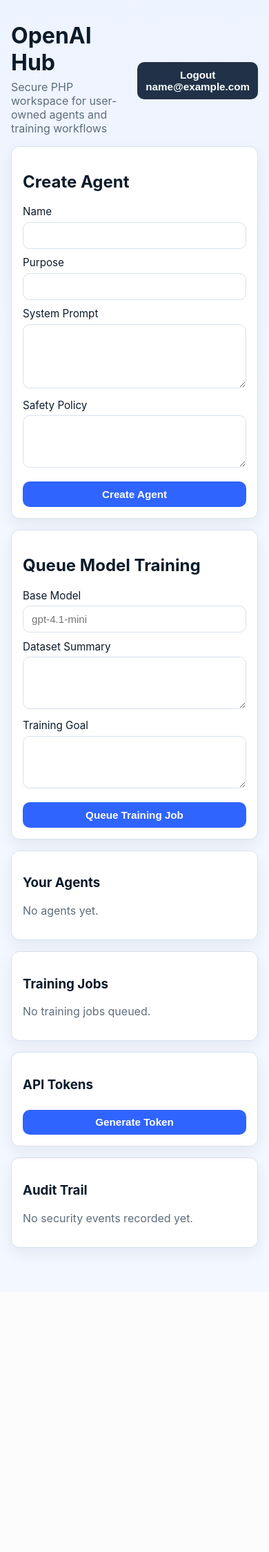
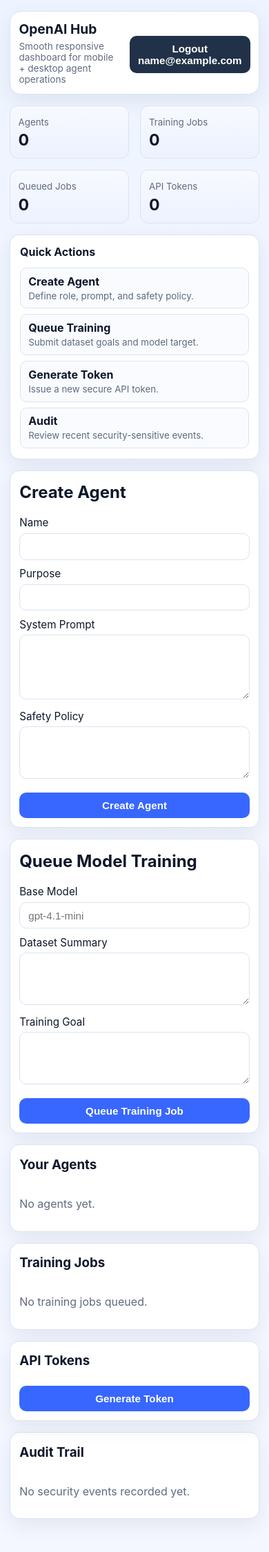
Before and after one commit to Kgkkjjj/WebBrowser, a PHP site: page /index.php in a window 390 px wide. Shown: the whole page at 69% size. Before the commit the page ends 1825 px from the top, so only its background shows below. Run offline with PHP 8.4, Linux system fonts and the light colour scheme; the visitor is signed in with stand-in values (Sample User, id 1).

Commit message:
Polish single-file dashboard for mobile and desktop UX

```diff
--- a/php-openai-hub/index.php
+++ b/php-openai-hub/index.php
@@ -421,55 +421,93 @@ if ($uid === null && $view === 'dashboard') {
     <style>
         :root {
             color-scheme: light;
-            --bg: #f3f7ff;
+            --bg: #f4f7ff;
             --card: #ffffff;
-            --text: #0c1b2a;
-            --muted: #5e6d7b;
-            --primary: #2f64ff;
+            --surface: #edf2ff;
+            --text: #0f172a;
+            --muted: #5f6b81;
+            --primary: #3867ff;
+            --primary-dark: #274dd5;
             --danger: #c0392b;
             --ok: #0d8f58;
-            --border: #d8e1ef;
+            --border: #dbe3f2;
+            --shadow: 0 10px 28px rgba(24, 38, 74, 0.08);
         }
 
         * { box-sizing: border-box; }
         body {
             margin: 0;
             font-family: Inter, ui-sans-serif, system-ui, -apple-system, Segoe UI, Roboto, Arial, sans-serif;
-            background: linear-gradient(180deg, #eef4ff 0%, var(--bg) 40%);
+            background: linear-gradient(180deg, #eef4ff 0%, var(--bg) 60%);
             color: var(--text);
         }
 
         .container {
-            max-width: 1180px;
-            margin: 2rem auto;
-            padding: 0 1rem 2rem;
+            max-width: 1280px;
+            margin: 1rem auto;
+            padding: 0 0.85rem 2rem;
         }
 
-        header {
+        .topbar {
             display: flex;
             align-items: center;
             justify-content: space-between;
-            gap: 1rem;
+            gap: 0.75rem;
             margin-bottom: 1rem;
+            background: var(--card);
+            border: 1px solid var(--border);
+            border-radius: 16px;
+            padding: 0.85rem 1rem;
+            box-shadow: var(--shadow);
         }
 
         h1 { margin: 0; }
-        .subtitle { color: var(--muted); margin: 0.35rem 0 0; }
+        .subtitle { color: var(--muted); margin: 0.35rem 0 0; font-size: 0.92rem; }
 
         .grid {
             display: grid;
             gap: 1rem;
             margin-bottom: 1rem;
         }
-        .cols-2 { grid-template-columns: repeat(auto-fit, minmax(280px, 1fr)); }
+        .cols-2 { grid-template-columns: repeat(auto-fit, minmax(290px, 1fr)); }
         .cols-3 { grid-template-columns: repeat(auto-fit, minmax(260px, 1fr)); }
+        .stats { grid-template-columns: repeat(auto-fit, minmax(140px, 1fr)); }
 
         .card {
             background: var(--card);
             border: 1px solid var(--border);
+            border-radius: 14px;
+            box-shadow: var(--shadow);
+            padding: 1rem;
+        }
+        .card h2, .card h3 { margin-top: 0.2rem; }
+
+        .layout {
+            display: grid;
+            gap: 1rem;
+        }
+        .sidebar {
+            background: var(--card);
+            border: 1px solid var(--border);
+            border-radius: 14px;
+            padding: 0.9rem;
+            box-shadow: var(--shadow);
+            height: fit-content;
+        }
+        .sidebar h3 { margin: 0 0 0.8rem; font-size: 1rem; }
+        .sidebar .item { margin-top: 0.5rem; }
+        .main { min-width: 0; }
+        .metric {
+            background: linear-gradient(180deg, #f7f9ff 0%, var(--surface) 100%);
+            border: 1px solid var(--border);
             border-radius: 12px;
-            box-shadow: 0 8px 20px rgba(17, 41, 76, 0.07);
-            padding: 1rem;
+            padding: 0.75rem;
+        }
+        .metric .value {
+            display: block;
+            font-size: 1.45rem;
+            font-weight: 700;
+            margin-top: 0.2rem;
         }
 
         label { display: block; margin-bottom: 0.65rem; font-size: 0.95rem; }
@@ -482,6 +520,10 @@ if ($uid === null && $view === 'dashboard') {
             font-size: 0.95rem;
         }
         textarea { resize: vertical; }
+        input:focus, textarea:focus {
+            outline: 2px solid rgba(56, 103, 255, 0.2);
+            border-color: var(--primary);
+        }
 
         button {
             background: var(--primary);
@@ -489,8 +531,11 @@ if ($uid === null && $view === 'dashboard') {
             border: none;
             font-weight: 600;
             cursor: pointer;
+            transition: transform .12s ease, background .2s ease;
         }
+        button:hover { background: var(--primary-dark); transform: translateY(-1px); }
         button.secondary { background: #213248; }
+        button.secondary:hover { background: #172536; }
         .inline { display: inline-flex; }
         .inline button { width: auto; }
 
@@ -503,6 +548,11 @@ if ($uid === null && $view === 'dashboard') {
             background: #f9fbff;
         }
         .item strong { display: block; }
+        .item-list {
+            max-height: 280px;
+            overflow: auto;
+            padding-right: 0.15rem;
+        }
         .flash {
             border-radius: 10px;
             padding: 0.75rem 0.85rem;
@@ -519,14 +569,29 @@ if ($uid === null && $view === 'dashboard') {
             padding: 0.7rem;
             border-radius: 8px;
         }
+        .auth-wrap {
+            max-width: 980px;
+            margin: 1rem auto 0;
+        }
+        @media (min-width: 992px) {
+            .layout { grid-template-columns: 280px minmax(0, 1fr); }
+            .container { margin-top: 1.25rem; }
+        }
+        @media (max-width: 700px) {
+            .topbar { padding: 0.8rem; }
+            .topbar h1 { font-size: 1.2rem; }
+            .subtitle { font-size: 0.85rem; }
+            .card { padding: 0.85rem; }
+            .item-list { max-height: 240px; }
+        }
     </style>
 </head>
 <body>
 <div class="container">
-    <header>
+    <header class="topbar">
         <div>
             <h1>OpenAI Hub</h1>
-            <p class="subtitle">Secure PHP workspace for user-owned agents and training workflows</p>
+            <p class="subtitle">Smooth responsive dashboard for mobile + desktop agent operations</p>
         </div>
         <?php if ($uid !== null): ?>
             <form method="post" class="inline">
@@ -542,6 +607,7 @@ if ($uid === null && $view === 'dashboard') {
     <?php endif; ?>
 
     <?php if ($view === 'login'): ?>
+        <div class="auth-wrap">
             <section class="grid cols-2">
                 <article class="card">
                     <h2>Login</h2>
@@ -573,6 +639,7 @@ if ($uid === null && $view === 'dashboard') {
                     </form>
                 </article>
             </section>
+        </div>
     <?php endif; ?>
 
     <?php if ($uid !== null): ?>
@@ -581,7 +648,37 @@ if ($uid === null && $view === 'dashboard') {
             $jobs = $repo->listModelJobs($uid);
             $tokens = $repo->listApiTokens($uid);
             $logs = $repo->listAuditLogs($uid);
+            $runningJobs = count(array_filter($jobs, static fn(array $job): bool => $job['status'] === 'queued'));
         ?>
+        <section class="grid stats">
+            <article class="metric">
+                <small>Agents</small>
+                <span class="value"><?= Security::e((string) count($agents)) ?></span>
+            </article>
+            <article class="metric">
+                <small>Training Jobs</small>
+                <span class="value"><?= Security::e((string) count($jobs)) ?></span>
+            </article>
+            <article class="metric">
+                <small>Queued Jobs</small>
+                <span class="value"><?= Security::e((string) $runningJobs) ?></span>
+            </article>
+            <article class="metric">
+                <small>API Tokens</small>
+                <span class="value"><?= Security::e((string) count($tokens)) ?></span>
+            </article>
+        </section>
+
+        <div class="layout">
+            <aside class="sidebar">
+                <h3>Quick Actions</h3>
+                <div class="item"><strong>Create Agent</strong><small>Define role, prompt, and safety policy.</small></div>
+                <div class="item"><strong>Queue Training</strong><small>Submit dataset goals and model target.</small></div>
+                <div class="item"><strong>Generate Token</strong><small>Issue a new secure API token.</small></div>
+                <div class="item"><strong>Audit</strong><small>Review recent security-sensitive events.</small></div>
+            </aside>
+
+            <main class="main">
                 <section class="grid cols-2">
                     <article class="card">
                         <h2>Create Agent</h2>
@@ -612,23 +709,27 @@ if ($uid === null && $view === 'dashboard') {
                 <section class="grid cols-3">
                     <article class="card">
                         <h3>Your Agents</h3>
+                        <div class="item-list">
                             <?php foreach ($agents as $agent): ?>
                                 <div class="item">
                                     <strong><?= Security::e((string) $agent['name']) ?></strong>
                                     <small><?= Security::e((string) $agent['purpose']) ?></small>
                                 </div>
                             <?php endforeach; ?>
+                        </div>
                         <?php if (!$agents): ?><p class="hint">No agents yet.</p><?php endif; ?>
                     </article>
 
                     <article class="card">
                         <h3>Training Jobs</h3>
+                        <div class="item-list">
                             <?php foreach ($jobs as $job): ?>
                                 <div class="item">
                                     <strong><?= Security::e((string) $job['model_name']) ?></strong>
                                     <small>Status: <?= Security::e((string) $job['status']) ?></small>
                                 </div>
                             <?php endforeach; ?>
+                        </div>
                         <?php if (!$jobs): ?><p class="hint">No training jobs queued.</p><?php endif; ?>
                     </article>
 
@@ -642,25 +743,31 @@ if ($uid === null && $view === 'dashboard') {
                         <?php if ($newToken): ?>
                             <p class="token">New token: <?= Security::e($newToken) ?></p>
                         <?php endif; ?>
+                        <div class="item-list">
                             <?php foreach ($tokens as $token): ?>
                                 <div class="item">
                                     <strong><?= Security::e((string) $token['token_hint']) ?></strong>
                                     <small><?= Security::e((string) $token['created_at']) ?></small>
                                 </div>
                             <?php endforeach; ?>
+                        </div>
                     </article>
                 </section>
 
                 <section class="card">
                     <h3>Audit Trail</h3>
+                    <div class="item-list">
                         <?php foreach ($logs as $log): ?>
                             <div class="item">
                                 <strong><?= Security::e((string) $log['event_type']) ?></strong>
                                 <small><?= Security::e((string) $log['details']) ?> · <?= Security::e((string) $log['created_at']) ?></small>
                             </div>
                         <?php endforeach; ?>
+                    </div>
                     <?php if (!$logs): ?><p class="hint">No security events recorded yet.</p><?php endif; ?>
                 </section>
+            </main>
+        </div>
     <?php endif; ?>
 </div>
 </body>
```
Also changed, not shown: php-openai-hub/README.md. Lines whose indentation alone changed are shown as unchanged.
